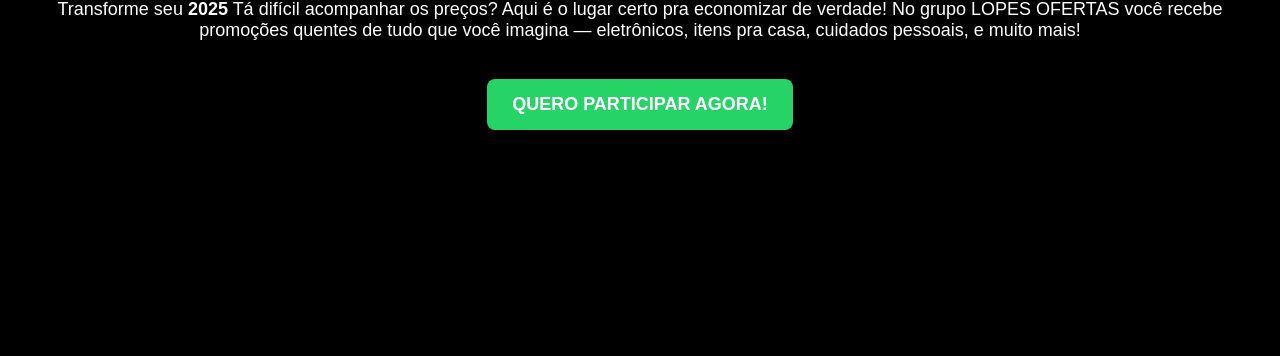
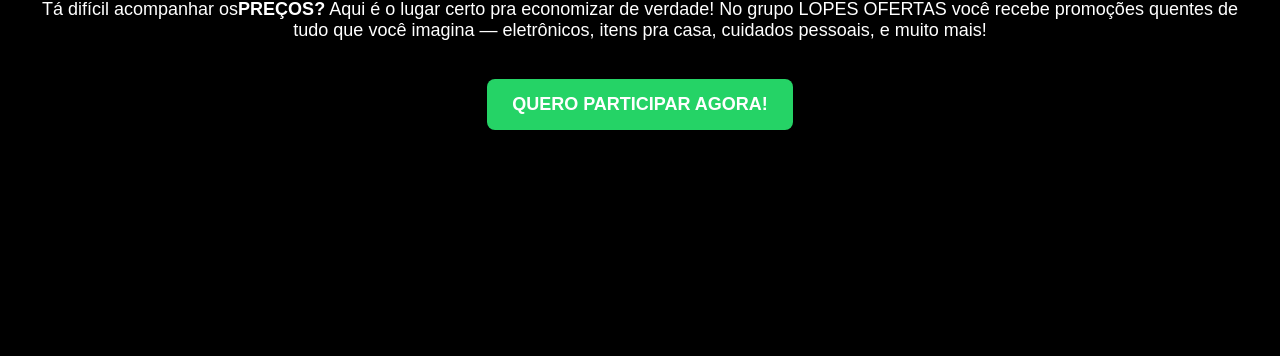
Before and after one commit to lopesofertas/Lopes-Ofertas, a plain HTML site: page index.html in a window 1280 px wide. Shown: the part 444-800 px from the top of the page. Drawn offline with Linux system fonts and the light colour scheme.

Commit message:
Update index.html

```diff
--- a/index.html
+++ b/index.html
@@ -41,7 +41,7 @@
 <body>
   <h1>🚨 ENTRE PARA O GRUPO VIP DE ACHADINHOS!</h1>
   <img src="logo-lopes.png" alt="Lopes Ofertas" class="logo">
-  <p>Transforme seu <strong>2025</strong> Tá difícil acompanhar os preços? Aqui é o lugar certo pra economizar de verdade! No grupo LOPES OFERTAS você recebe promoções quentes de tudo que você imagina — eletrônicos, itens pra casa, cuidados pessoais, e muito mais!
+  <p>Tá difícil acompanhar os<strong>PREÇOS?</strong> Aqui é o lugar certo pra economizar de verdade! No grupo LOPES OFERTAS você recebe promoções quentes de tudo que você imagina — eletrônicos, itens pra casa, cuidados pessoais, e muito mais!
 </p>
   <a class="cta-button" href="https://chat.whatsapp.com/ICgwqkii3e3DcwG9bW8sPb" target="_blank">
     QUERO PARTICIPAR AGORA!
```
